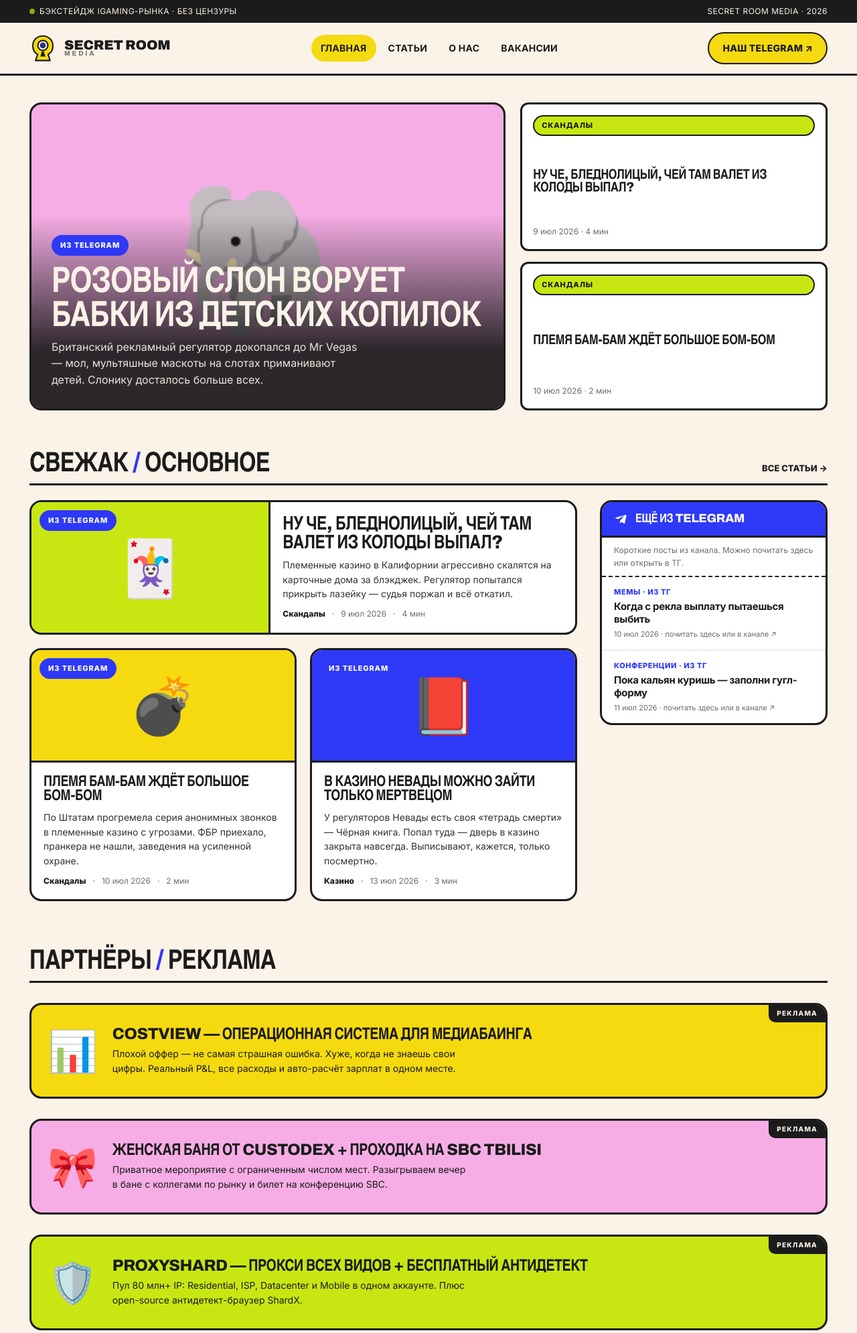
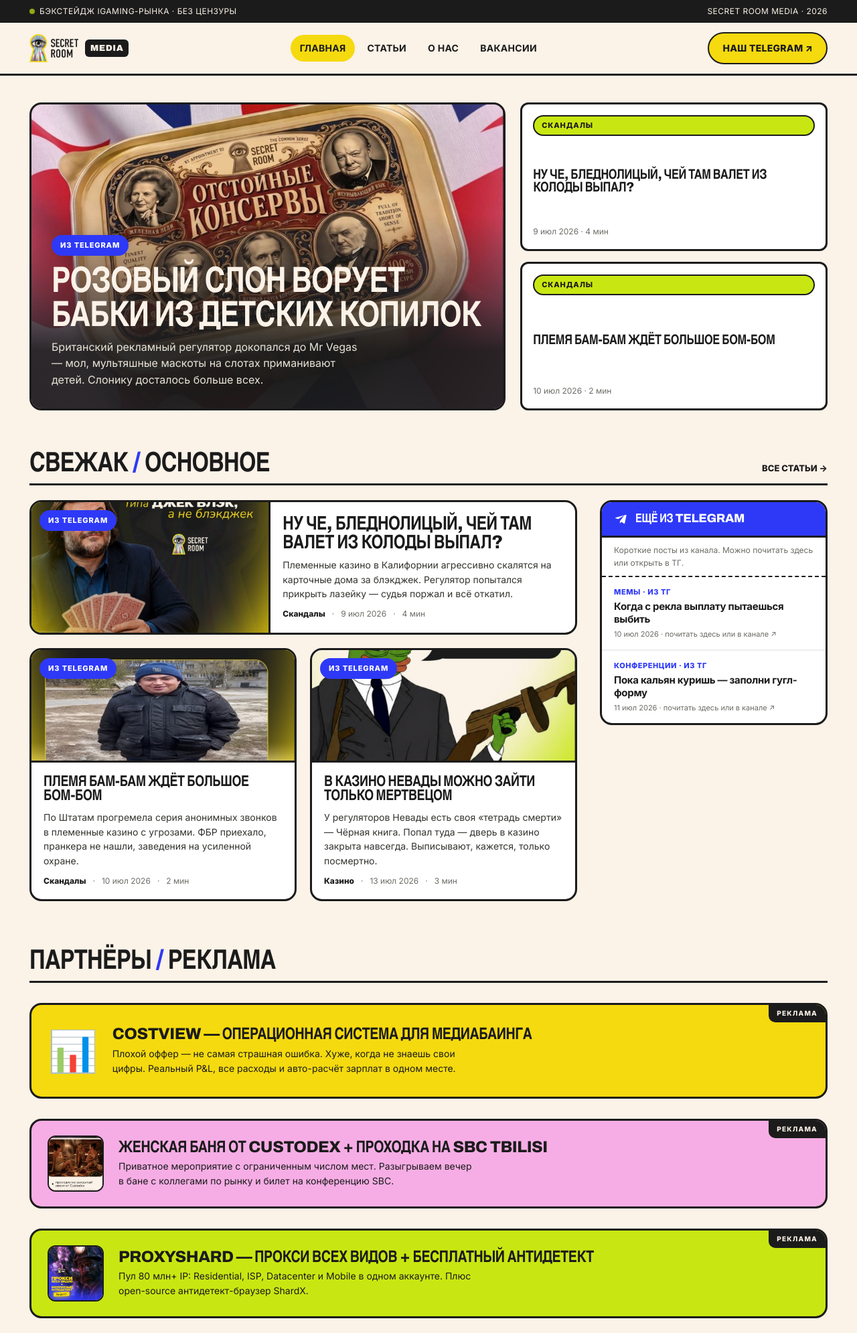
Before and after one commit to Elenavsemogu/secretroom-media, a PHP site: page / in a window 1280 px wide. Shown: the top 1991 px of the page at 67% size. Run offline with PHP 8.4, Linux system fonts and the light colour scheme.

Commit message:
Реальные обложки статей и рекламных постов + актуальный логотип Secret Room
Co-authored-by: Cursor <cursoragent@cursor.com>

```diff
--- a/css/styles.css
+++ b/css/styles.css
@@ -84,8 +84,10 @@ h1, h2, h3, h4 {
 }
 .site-header .wrap { display: flex; align-items: center; justify-content: space-between; height: 76px; gap: 20px; }
 
-.logo { display: flex; align-items: center; gap: 12px; }
+.logo { display: flex; align-items: center; gap: 10px; }
 .logo svg { width: 40px; height: 40px; flex: none; }
+.logo .logo-img { height: 42px; width: auto; flex: none; }
+.logo .logo-media { font-family: var(--font-display); font-weight: 900; text-transform: uppercase; font-size: 13px; letter-spacing: .04em; background: var(--ink); color: var(--paper); padding: 3px 8px; border-radius: 6px; align-self: center; }
 .logo .name { font-family: var(--font-display); font-weight: 900; text-transform: uppercase; line-height: .85; font-size: 20px; letter-spacing: -0.01em; }
 .logo .name span { display: block; font-size: 10px; letter-spacing: .28em; font-weight: 700; color: var(--gray); }
 
@@ -120,7 +122,7 @@ h1, h2, h3, h4 {
   overflow: hidden; background: var(--ink); color: var(--paper);
   min-height: 460px; display: flex; flex-direction: column; justify-content: flex-end;
 }
-.hero-lead .cover { position: absolute; inset: 0; z-index: 0; }
+.hero-lead .cover { position: absolute; inset: 0; z-index: 0; width: 100%; height: 100%; object-fit: cover; }
 .hero-lead .cover-emoji { position: absolute; inset: 0; display: grid; place-items: center; font-size: 220px; opacity: .9; }
 .hero-lead .body { position: relative; z-index: 2; padding: 30px; background: linear-gradient(0deg, rgba(27,27,27,.92) 30%, rgba(27,27,27,0)); }
 .hero-lead h1 { font-size: clamp(30px, 4.2vw, 52px); text-transform: uppercase; margin: 12px 0 10px; }
@@ -169,7 +171,8 @@ h1, h2, h3, h4 {
 .card:hover { transform: translate(-3px,-3px); box-shadow: var(--shadow-lg); }
 .card .thumb { height: 168px; position: relative; display: grid; place-items: center; border-bottom: 3px solid var(--ink); overflow: hidden; }
 .card .thumb .emoji { font-size: 82px; }
-.card .thumb .badge { position: absolute; top: 12px; left: 12px; }
+.card .thumb .thumb-img { position: absolute; inset: 0; width: 100%; height: 100%; object-fit: cover; z-index: 0; }
+.card .thumb .badge { position: absolute; top: 12px; left: 12px; z-index: 2; }
 .card .card-body { padding: 18px; display: flex; flex-direction: column; gap: 10px; flex: 1; }
 .card h3 { font-size: 22px; text-transform: uppercase; }
 .card .dek { font-size: 14px; color: #33332f; flex: 1; }
@@ -205,6 +208,7 @@ h1, h2, h3, h4 {
 .promo-banner.l { background: var(--lime); }
 .promo-banner .promo-tag { position: absolute; top: 0; right: 0; background: var(--ink); color: var(--paper); font-size: 10px; font-weight: 800; letter-spacing: .12em; padding: 5px 12px; text-transform: uppercase; border-radius: 0 0 0 10px; }
 .promo-banner .emoji { font-size: 60px; flex: none; }
+.promo-banner .promo-thumb { width: 84px; height: 84px; object-fit: cover; border: 2px solid var(--ink); border-radius: 12px; flex: none; }
 .promo-banner .p-body { flex: 1; }
 .promo-banner .p-body h3 { font-size: 24px; text-transform: uppercase; margin-bottom: 6px; }
 .promo-banner .p-body p { font-size: 14px; max-width: 60ch; }
@@ -216,8 +220,9 @@ h1, h2, h3, h4 {
 .article-hero h1 { font-size: clamp(32px, 5vw, 64px); text-transform: uppercase; margin-bottom: 16px; }
 .article-hero .dek { font-size: 19px; max-width: 68ch; color: #33332f; }
 .article-meta { display: flex; align-items: center; gap: 16px; font-size: 13px; color: var(--gray); margin: 20px 0; padding: 14px 0; border-top: 2px solid var(--ink); border-bottom: 2px solid var(--ink); flex-wrap: wrap; }
-.article-cover { height: 360px; border: 3px solid var(--ink); border-radius: var(--radius); display: grid; place-items: center; margin: 8px 0 30px; overflow: hidden; }
+.article-cover { height: 420px; border: 3px solid var(--ink); border-radius: var(--radius); display: grid; place-items: center; margin: 8px 0 30px; overflow: hidden; }
 .article-cover .emoji { font-size: 180px; }
+.article-cover img { width: 100%; height: 100%; object-fit: cover; }
 .article-body { max-width: 720px; margin: 0 auto; font-size: 18px; line-height: 1.7; }
 .article-body p { margin: 0 0 22px; }
 .article-body .tg-source { display: inline-flex; align-items: center; gap: 8px; background: var(--blue); color: #fff; font-weight: 700; font-size: 14px; padding: 10px 16px; border-radius: 999px; margin-bottom: 24px; }
--- a/js/article.js
+++ b/js/article.js
@@ -61,7 +61,7 @@
       </div>
     </div>
     <div class="article-cover" style="background:var(--${a.accent || 'yellow'})">
-      <span class="emoji">${a.emoji || "📰"}</span>
+      ${a.cover ? `<img src="${a.cover}" alt="${a.title}">` : `<span class="emoji">${a.emoji || "📰"}</span>`}
     </div>
     <div class="article-body">
       ${tgSource}
--- a/js/common.js
+++ b/js/common.js
@@ -36,8 +36,8 @@ function srmHeader(active) {
   </div></div>
   <header class="site-header"><div class="wrap">
     <a class="logo" href="index.html">
-      ${SRM_LOGO}
-      <span class="name">Secret Room<span>MEDIA</span></span>
+      <img class="logo-img" src="assets/logo.png" alt="Secret Room Media">
+      <span class="logo-media">Media</span>
     </a>
     <nav class="nav" id="nav">${nav}</nav>
     <div style="display:flex;align-items:center;gap:10px">
@@ -108,7 +108,7 @@ function srmCardHTML(a, wide) {
   <a class="card ${wide ? "wide" : ""}" href="article.html?id=${a.id}">
     <div class="thumb" style="background:var(--${a.accent || 'yellow'})">
       ${badge}
-      <span class="emoji">${a.emoji || "📰"}</span>
+      ${a.cover ? `<img class="thumb-img" src="${a.cover}" alt="" loading="lazy">` : `<span class="emoji">${a.emoji || "📰"}</span>`}
     </div>
     <div class="card-body">
       <h3>${a.title}</h3>
--- a/js/data.js
+++ b/js/data.js
@@ -34,6 +34,7 @@ window.SRM_DEFAULT_ARTICLES = [
     readTime: 3,
     accent: "pink",
     emoji: "🐘",
+    cover: "assets/covers/pink-elephant.png",
     tags: ["ASA", "Mr Vegas", "реклама слотов", "UK"],
     seo: {
       title: "Британский регулятор ASA против Mr Vegas: мультяшные маскоты и дети",
@@ -64,6 +65,7 @@ window.SRM_DEFAULT_ARTICLES = [
     readTime: 4,
     accent: "lime",
     emoji: "🃏",
+    cover: "assets/covers/blackjack.png",
     tags: ["блэкджек", "Калифорния", "tribal casino", "кардрумы"],
     seo: {
       title: "Племенные казино Калифорнии против кардрумов: спор о блэкджеке",
@@ -95,6 +97,7 @@ window.SRM_DEFAULT_ARTICLES = [
     readTime: 2,
     accent: "yellow",
     emoji: "💣",
+    cover: "assets/covers/bombs.png",
     tags: ["племенные казино", "ФБР", "угрозы", "США"],
     seo: {
       title: "Серия анонимных угроз племенным казино в США: реакция ФБР",
@@ -124,6 +127,7 @@ window.SRM_DEFAULT_ARTICLES = [
     readTime: 3,
     accent: "blue",
     emoji: "📕",
+    cover: "assets/covers/nevada.png",
     tags: ["Невада", "Чёрная книга", "мафия", "история"],
     seo: {
       title: "Чёрная книга Невады: как казино навсегда закрывают двери",
@@ -221,6 +225,7 @@ window.SRM_DEFAULT_ARTICLES = [
     readTime: 2,
     accent: "pink",
     emoji: "🎀",
+    cover: "assets/covers/custodex.png",
     tags: ["Custodex", "SBC", "розыгрыш", "конференция"],
     seo: { title: "", description: "", keywords: "" },
     body: [
@@ -243,6 +248,7 @@ window.SRM_DEFAULT_ARTICLES = [
     readTime: 2,
     accent: "lime",
     emoji: "🛡️",
+    cover: "assets/covers/proxyshard.png",
     tags: ["ProxyShard", "прокси", "антидетект", "сервис"],
     seo: { title: "", description: "", keywords: "" },
     body: [
--- a/js/main.js
+++ b/js/main.js
@@ -18,8 +18,7 @@
   if (lead) {
     hero.innerHTML = `
       <a class="hero-lead" href="article.html?id=${lead.id}">
-        <div class="cover" style="background:var(--${lead.accent})"></div>
-        <div class="cover-emoji">${lead.emoji}</div>
+        ${lead.cover ? `<img class="cover" src="${lead.cover}" alt="">` : `<div class="cover" style="background:var(--${lead.accent})"></div><div class="cover-emoji">${lead.emoji}</div>`}
         <div class="body">
           <span class="badge ${lead.source === 'tg' ? 'tg' : 'cat'}">${lead.source === 'tg' ? 'из Telegram' : lead.category}</span>
           <h1>${lead.title}</h1>
@@ -56,7 +55,7 @@
   strip.innerHTML = promos.map(a => `
     <a class="promo-banner ${colorMap[a.accent] || 'y'}" href="article.html?id=${a.id}">
       <span class="promo-tag">Реклама</span>
-      <span class="emoji">${a.emoji}</span>
+      ${a.cover ? `<img class="promo-thumb" src="${a.cover}" alt="" loading="lazy">` : `<span class="emoji">${a.emoji}</span>`}
       <div class="p-body">
         <h3>${a.title}</h3>
         <p>${a.dek}</p>
--- a/seo/glossary-igaming-terminov.html
+++ b/seo/glossary-igaming-terminov.html
@@ -12,7 +12,7 @@
 </head>
 <body>
   <header class="site-header"><div class="wrap" style="justify-content:space-between">
-    <a class="logo" href="../index.html"><span class="name">Secret Room<span>MEDIA</span></span></a>
+    <a class="logo" href="../index.html"><img class="logo-img" src="../assets/logo.png" alt="Secret Room Media"></a>
     <a class="btn ghost" href="../articles.html">Все статьи →</a>
   </div></header>
 
--- a/seo/kak-vybrat-affiliate-programmu-2026.html
+++ b/seo/kak-vybrat-affiliate-programmu-2026.html
@@ -12,7 +12,7 @@
 </head>
 <body>
   <header class="site-header"><div class="wrap" style="justify-content:space-between">
-    <a class="logo" href="../index.html"><span class="name">Secret Room<span>MEDIA</span></span></a>
+    <a class="logo" href="../index.html"><img class="logo-img" src="../assets/logo.png" alt="Secret Room Media"></a>
     <a class="btn ghost" href="../articles.html">Все статьи →</a>
   </div></header>
 
--- a/seo/konferencii-igaming-2026-kalendar.html
+++ b/seo/konferencii-igaming-2026-kalendar.html
@@ -12,7 +12,7 @@
 </head>
 <body>
   <header class="site-header"><div class="wrap" style="justify-content:space-between">
-    <a class="logo" href="../index.html"><span class="name">Secret Room<span>MEDIA</span></span></a>
+    <a class="logo" href="../index.html"><img class="logo-img" src="../assets/logo.png" alt="Secret Room Media"></a>
     <a class="btn ghost" href="../articles.html">Все статьи →</a>
   </div></header>
 
```
Also changed, not shown: assets/covers/blackjack.png (added), assets/covers/bombs.png (added), assets/covers/custodex.png (added), assets/covers/nevada.png (added), assets/covers/pink-elephant.png (added), assets/covers/proxyshard.png (added), assets/logo.png (added).
